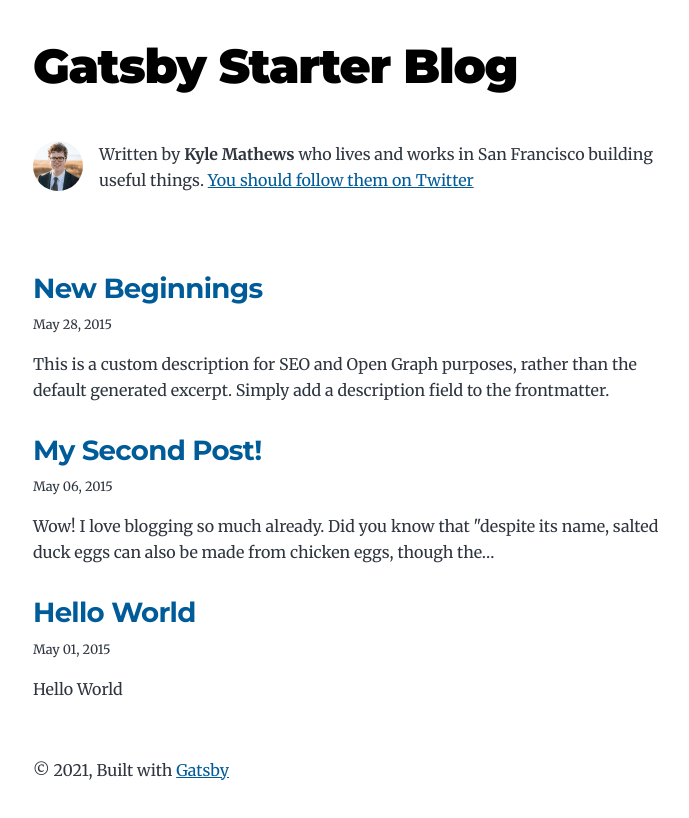
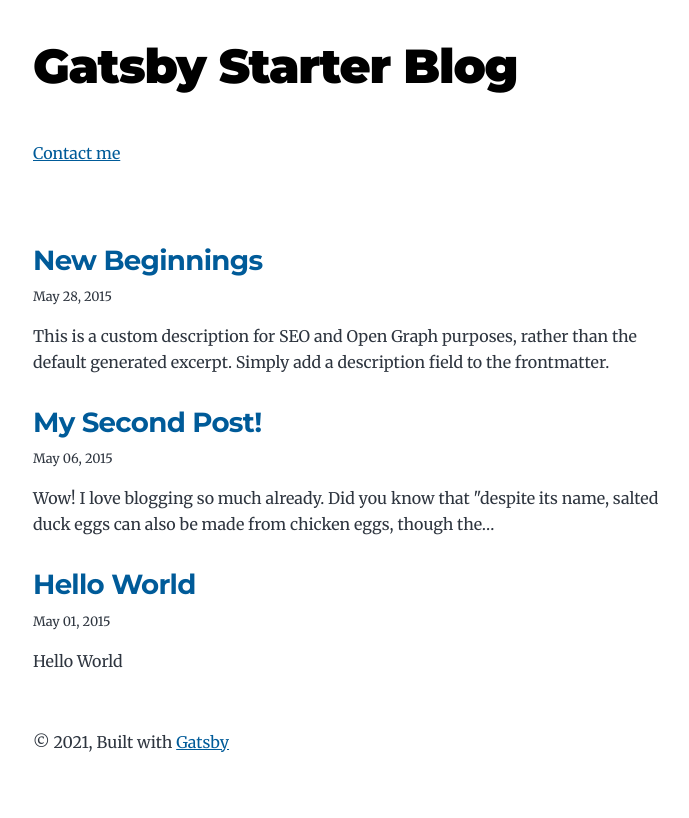
Before and after one commit to anthonychu/20210719-test-gatsby, a Gatsby site: page / in a window 1280 px wide. Shown: the whole page, without its empty margins (291-980 px from the left). Built offline with nearby package versions, Linux system fonts and the light colour scheme; Gatsby itself is replaced by a stand-in of ours.

Commit message:
Make some changes

```diff
--- a/src/components/bio.js
+++ b/src/components/bio.js
@@ -6,53 +6,12 @@
  */
 
 import * as React from "react"
-import { useStaticQuery, graphql } from "gatsby"
-import { StaticImage } from "gatsby-plugin-image"
+import { Link } from "gatsby"
 
-const Bio = () => {
-  const data = useStaticQuery(graphql`
-    query BioQuery {
-      site {
-        siteMetadata {
-          author {
-            name
-            summary
-          }
-          social {
-            twitter
-          }
-        }
-      }
-    }
-  `)
-
-  // Set these values by editing "siteMetadata" in gatsby-config.js
-  const author = data.site.siteMetadata?.author
-  const social = data.site.siteMetadata?.social
-
-  return (
-    <div className="bio">
-      <StaticImage
-        className="bio-avatar"
-        layout="fixed"
-        formats={["AUTO", "WEBP", "AVIF"]}
-        src="../images/profile-pic.png"
-        width={50}
-        height={50}
-        quality={95}
-        alt="Profile picture"
-      />
-      {author?.name && (
-        <p>
-          Written by <strong>{author.name}</strong> {author?.summary || null}
-          {` `}
-          <a href={`https://twitter.com/${social?.twitter || ``}`}>
-            You should follow them on Twitter
-          </a>
-        </p>
-      )}
-    </div>
-  )
-}
+const Bio = () => (
+  <div className="bio">
+    <Link to="/contact">Contact me</Link>
+  </div>
+)
 
 export default Bio
```
Also changed, not shown: src/pages/contact.js (added, +27 -0 lines).
